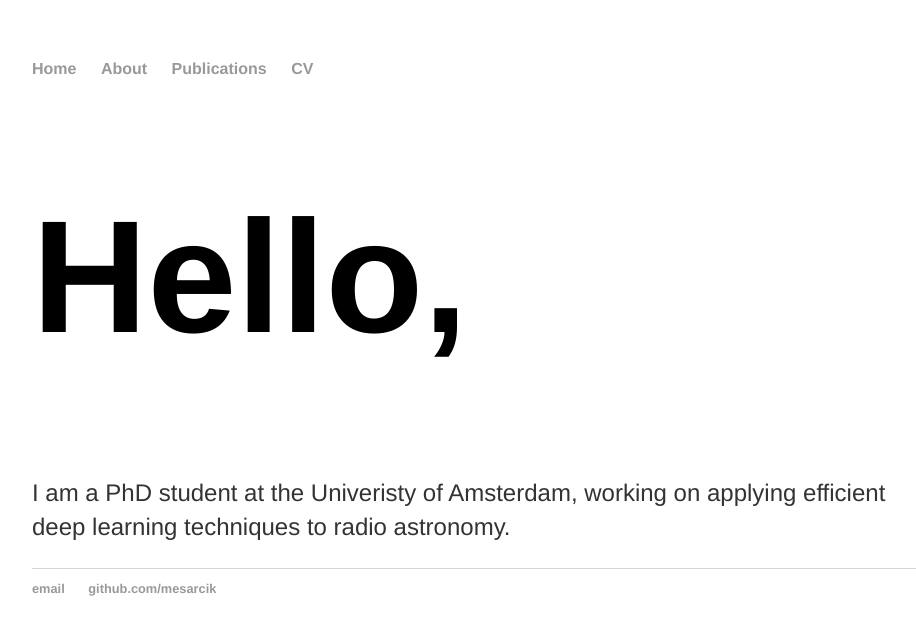
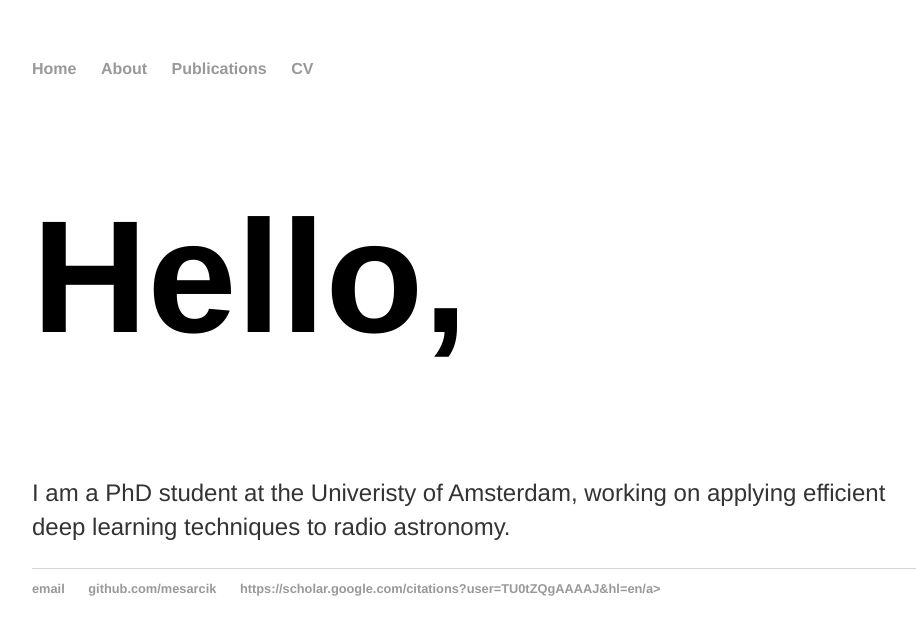
Before and after one commit to mesarcik/mesarcik.github.io, a Jekyll site: the page built from about/index.html, in a window 1280 px wide. Shown: the top 635 px of the page, without its empty margins (160-1076 px from the left). Built offline with Jekyll 4.4.1, drawn with Linux system fonts in a browser that asks for light colours.

Commit message:
./git_uploader.sh

```diff
--- a/_layouts/default.html
+++ b/_layouts/default.html
@@ -26,7 +26,8 @@
   <footer>
    <ul>
    <li><a href="mailto:mimesarcik@gmail.com">email</a></li>
-   <li><a href="https://github.com/mesarcik/">github.com/mesarcik</a></li>
+   <li><a href="Github">github.com/mesarcik</a></li>
+   <li><a href="Google Scholar">https://scholar.google.com/citations?user=TU0tZQgAAAAJ&hl=en/a></li>
    </ul>
   </footer>
   </body>
```
Also changed, not shown: 2 other files.
